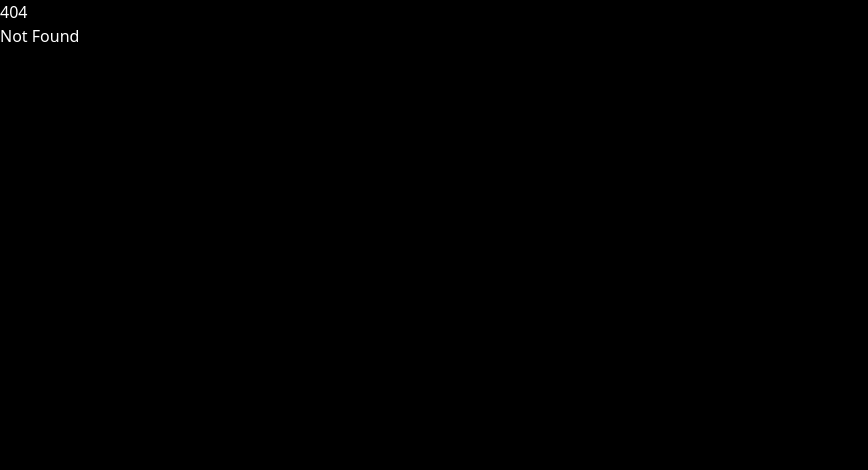
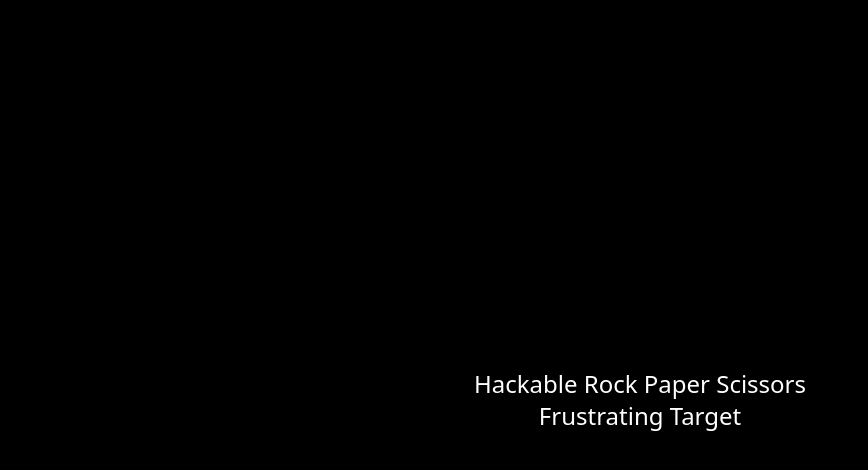
Before and after one commit to martindrlik/blink, a SvelteKit app: page /games in a window 1280 px wide. Before the commit this address had no page. Shown: the top 470 px of the page, without its empty margins (0-868 px from the left). Built offline with nearby package versions, Linux system fonts and the light colour scheme.

Commit message:
games menu

```diff
--- /dev/null
+++ b/src/routes/games/+page.svelte
@@ -0,0 +1,11 @@
+<script lang="ts">
+	import { resolve } from '$app/paths';
+</script>
+
+<div class="h-screen flex flex-col items-center justify-center">
+	{#snippet a(route: string, label: string)}
+		<a class="hover:text-pink-600 text-2xl" href={resolve(route)}>{label}</a>
+	{/snippet}
+	{@render a('/games/rock-paper-scissors', 'Hackable Rock Paper Scissors')}
+	{@render a('/games/target', 'Frustrating Target')}
+</div>
```
